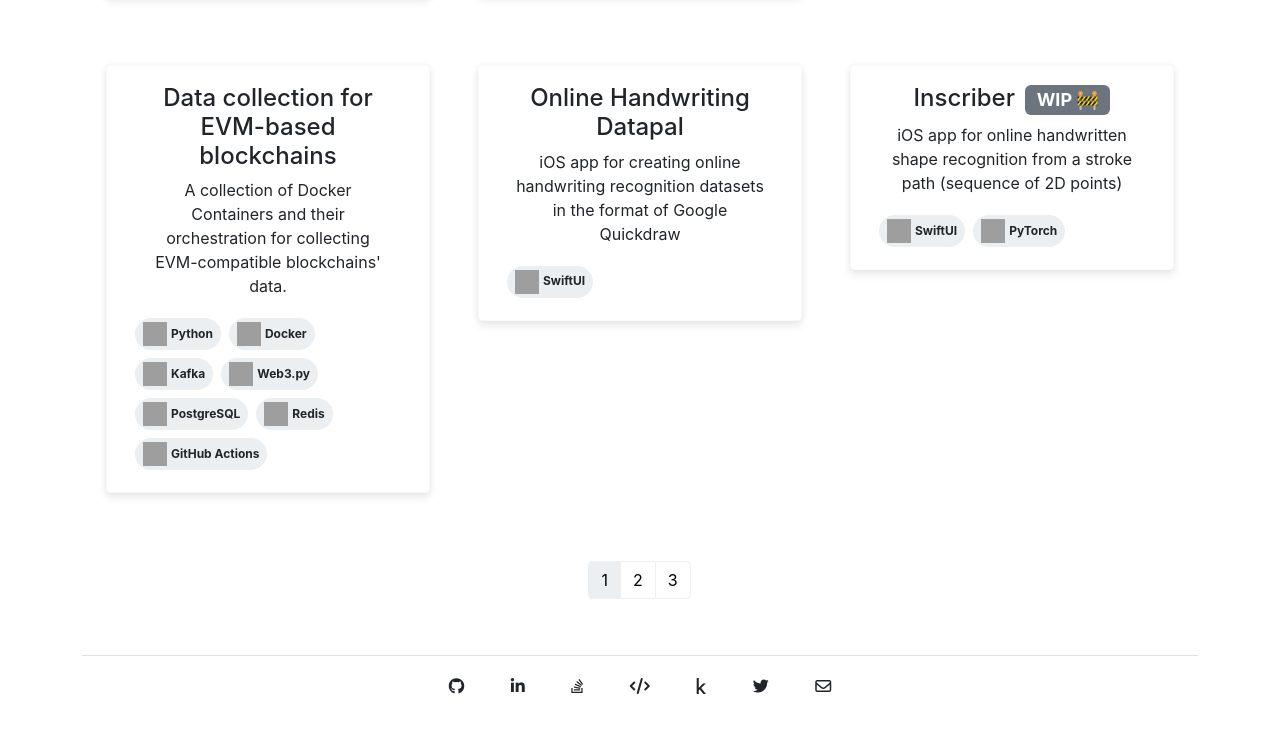
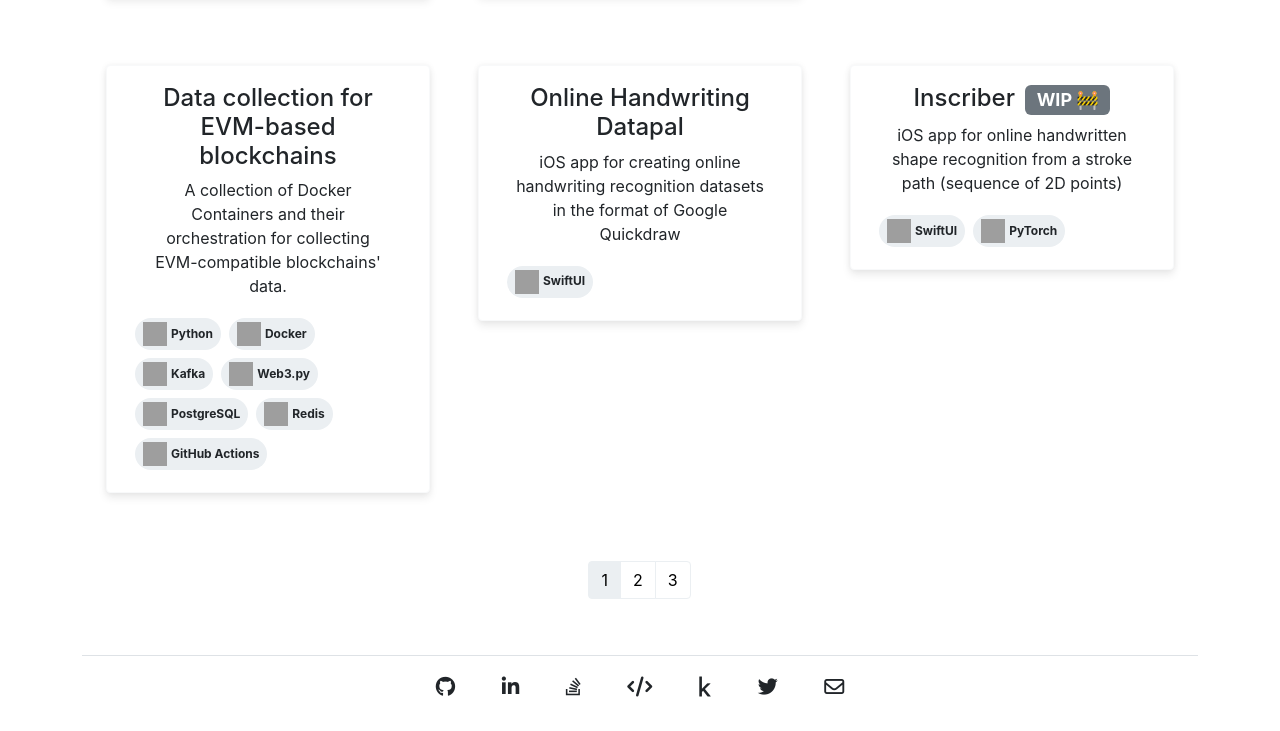
Before and after one commit to dvdblk/personal-web, a React app: page public/index.html in a window 1280 px wide. Shown: the part 751-1482 px from the top of the page. Built offline with nearby package versions, Linux system fonts and the light colour scheme; grey boxes are pictures that could not be loaded.

Commit message:
fix: index.html fa icons
Update fontawesome icon size

Fix linkedin dead url

```diff
--- a/public/index.html
+++ b/public/index.html
@@ -55,30 +55,30 @@
             <div class="row-footer">
               <div class="footer-nav">
                 <a class="btn btn-social-icon" href="https://github.com/dvdblk/" target="_blank">
-                  <i class="fa fa-github"></i>
+                  <i class="fa fa-github fa-lg"></i>
                 </a>
-                <a class="btn btn-social-icon" href="https://sk.linkedin.com/in/david-bielik-a71289109"
+                <a class="btn btn-social-icon" href="https://www.linkedin.com/in/david-alex-bielik-a71289109/"
                 target="_blank">
-                <i class="fa fa-linkedin"></i>
+                <i class="fa fa-linkedin fa-lg"></i>
                 </a>
                 <a class="btn btn-social-icon" href="https://stackoverflow.com/users/4249857/dvdblk"
                   target="_blank">
-                  <i class="fa fa-stack-overflow"></i>
+                  <i class="fa fa-stack-overflow fa-lg"></i>
                 </a>
                 <a class="btn btn-social-icon" href="https://leetcode.com/dvdblk/"
                 target="_blank">
-                <i class="fa-solid fa-code"></i>
+                <i class="fa-solid fa-code fa-lg"></i>
                 </a>
                 <a class="btn btn-social-icon" href="https://www.kaggle.com/dvdblk"
                   target="_blank">
-                  <i class="fa-brands fa-kaggle"></i>
+                  <i class="fa-brands fa-kaggle fa-lg"></i>
                 </a>
                 <a class="btn btn-social-icon" href="https://twitter.com/steepest_ascent" target="_blank">
-                  <i class="fa fa-twitter"></i>
+                  <i class="fa fa-twitter fa-lg"></i>
                 </a>
                 <a class="btn btn-social-icon" href="mailto:me@dvdblk@@#@@#@com"
                   onmouseover="this.href=this.href.replace('@@#@@#@','.')" target="_blank">
-                  <i class="fa fa-envelope-o"></i>
+                  <i class="fa fa-envelope-o fa-lg"></i>
                 </a>
               </div>
             </div>
```
